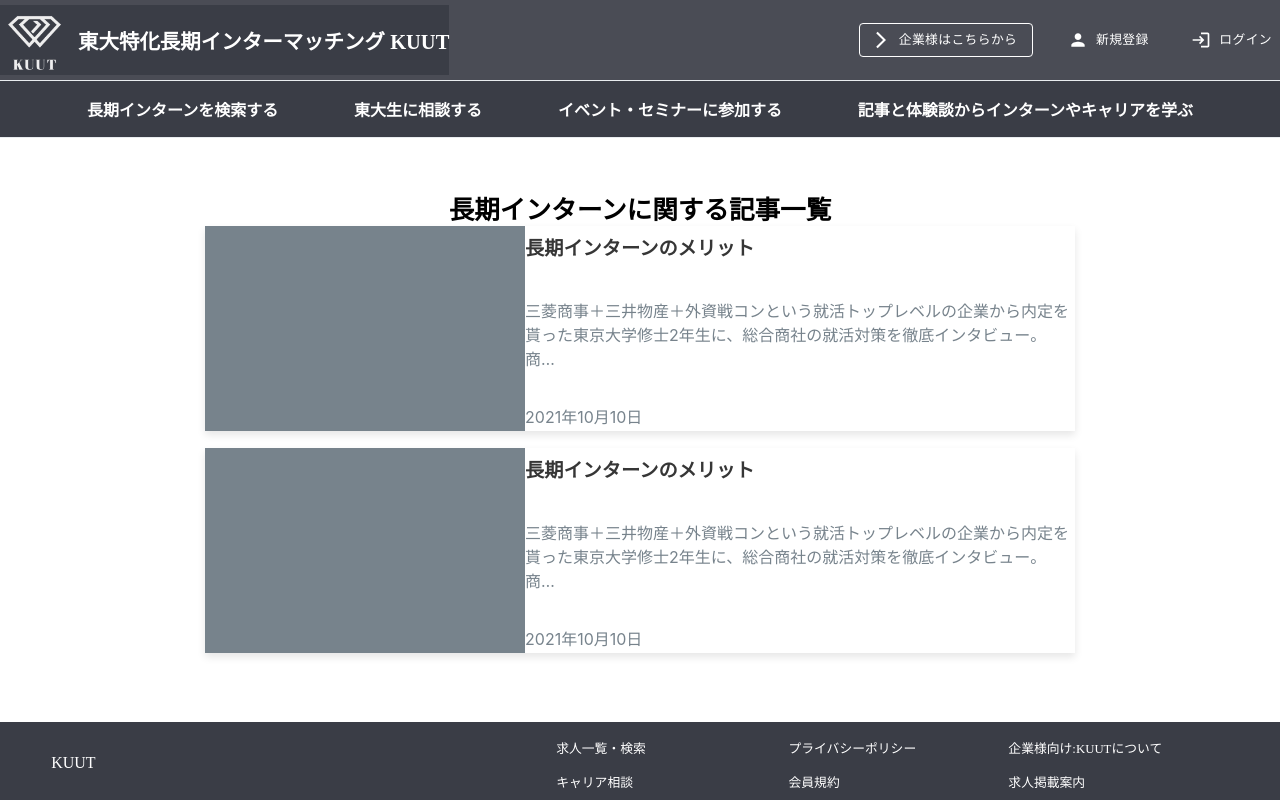
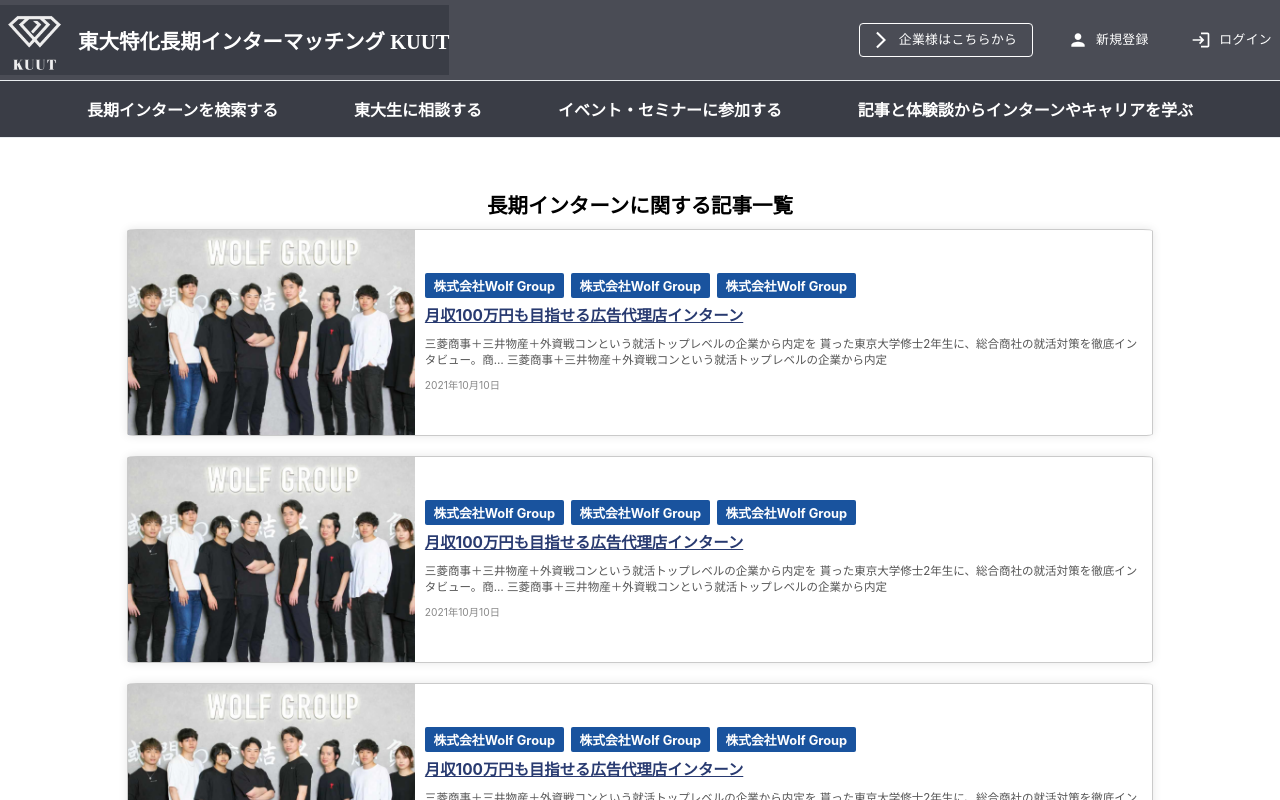
Before and after one commit to Maikooon/kuut-front, a React (Create React App) app: page /article in a window 1280 px wide. Shown: the top 800 px of the page. Built offline with nearby package versions, Linux system fonts and the light colour scheme.

Commit message:
記事のPage完了

```diff
--- a/src/assets/styles/article/articleCard.css
+++ b/src/assets/styles/article/articleCard.css
@@ -1,57 +1,128 @@
-.article-card{
-    /* height: 30%; */
-    width: 100%;
-    align-items: stretch; /* 子要素の高さを揃える */
+
+.tag{
+    width: max-content;
+    font-weight: bold;
+    color: #FEFEFE;
+    margin-bottom: 5px;
+    background-color: #19539E;
+    padding: 0.4% 1.2%;
+    border-radius: 2px;
+}
+
+.tag p{
+    margin: 0;
+    color:#FEFEFE;
+}
+.tag-row{
     display: flex;
     flex-direction: row;
-    align-items: center;
-    /* background: red; */
-    margin: 0;
-    margin-bottom: 2%;
-    padding: 0;
-    box-shadow: 0 4px 8px rgba(0, 0, 0, 0.1);
+    gap: 1%;
 }
 
-.article-card-img{
-    width: 50vw;
-    height: 16vw;
-    margin: 0;
-    padding: 0;
-    background-color: #77838C;
-}
-.article-card-img img{
-    width: 100%;
-    height: 100%;
-    object-fit: cover;
-}
-
-.article-card-text{
-    /* width: max-content; */
-    margin: 0;
-    /* background-color: #77838C; */
-}
-
-.article-card-text-title{
-    margin: 0;
-    padding: 0;
-    /* max-width: 100%; */
-    height: 16vw;
+.article {
     display: flex;
     flex-direction: column;
     justify-content: center;
-    gap: 1%;
-    overflow-wrap: break-word;
-    overflow: hidden;
+    align-items: center;
+    font-size: 0.8em;
+    color: #77838C;
+    transition: padding 0.3s ease, transform 0.3s ease;
+    /* 初期状態では余白を設定 */
+    padding: 4% 0;
+}
+
+/* .all{
+    background-color: rebeccapurple;
+    display: flex;
+    flex-direction: column;
+    justify-content: left;
+    align-items: left;
+} */
+
+@media (max-width: 800px) {
+    /* 画面幅800px以下で余白を小さくする */
+    .article {
+        padding: 4% 0; /* 上下の余白を調整 */
+    }
+}
+
+@media (max-width: 600px) {
+    /* 画面幅600px以下でさらに余白を小さくする */
+    .article {
+        padding: 4% 0; /* 上下の余白をさらに調整 */
+    }
+}
+
+@media (max-width: 300px) {
+    /* 画面幅300px以下でコンテンツがはみ出ても非表示に */
+    .article {
+        padding: 4% 0; /* 余白をゼロに */
+        overflow: hidden; /* はみ出す部分を非表示 */
+    }
+}
+
+.article-card {
+    width: 100%; /* 幅を100%に設定し、親要素に合わせる */
+    max-width: 80em; /* 最大幅を設定 */
+    height: 16em;
+    display: flex;
+    flex-direction: row;
+    justify-content: center;
+    align-items: center; /* 縦方向に中央揃え */
+    background-color: #ffffff;
+    color: #333333;
+    border: 1px solid #CACACA;
+    box-shadow: 0 0 10px rgba(0, 0, 0, 0.1);
+    border-radius: 1%;
+    margin: 10px 0; /* カード同士の間隔を確保 */
+}
+
+.article-card .image {
+    width: 40%; /* 幅を親に合わせる */
+    height: 100%; /* 高さを調整 */
+    background-color: red; /* プレースホルダー */
+    object-fit: cover; /* 画像の比率を維持 */
+}
+
+.article-card img{
+    width: 100%;
+    height: 100%;
+    object-fit: cover; /* 画像の比率を維持 */
+}
+
+.article-card .title{
+    font-size: 1.2em;
+    color: #283A70;
+    font-weight: bold;
+    text-decoration:underline;
 
 }
 
-.article-card-text-title h3{
-    font-size: 1.2em;
-    color: #363636;
-    font-weight: bold;
+.article-card .text-box {
+    width: 100%; /* 親要素に合わせた幅 */
+    max-width: 80em; /* 最大幅を設定 */
+    padding: 10px; /* 内側の余白を設定 */
+    overflow: hidden; /* はみ出た部分を隠す */
 }
 
-.article-card-text-title p{
-    font-size: 1.0em;
-    color: #77838C;
+.tag {
+    font-weight: bold; /* 太字 */
+    color: #007BFF; /* タグの色を設定 */
+    margin-bottom: 5px; /* タグとタイトルの間隔 */
 }
+
+.title {
+    font-size: 1.2em; /* タイトルのフォントサイズを設定 */
+    margin-bottom: 10px; /* タイトルと説明の間隔 */
+}
+
+.explain {
+    font-size: 0.9em; /* 説明のフォントサイズを設定 */
+    color: #555; /* 説明の文字色を設定 */
+    margin-bottom: 10px; /* 説明と日付の間隔 */
+}
+
+.date {
+    font-size: 0.8em; /* 日付のフォントサイズを設定 */
+    color: #888; /* 日付の文字色を設定 */
+}
--- a/src/components/mui/recommendCard.jsx
+++ b/src/components/mui/recommendCard.jsx
@@ -1,10 +1,10 @@
 import React from "react";
 import './../../assets/styles/recommendCard.css';
-import frontImage from './../../assets/images/front-image.png';
 import WorkIcon from '@mui/icons-material/Work';
 import CurrencyYenIcon from '@mui/icons-material/CurrencyYen';
 import AccessTimeIcon from '@mui/icons-material/AccessTime';
 import TrainIcon from '@mui/icons-material/Train';
+import WOLF from './../../assets/images/wolf.png';
 
 const PictureTitle = ({ icon, title, explain }) => {
     return (
@@ -22,7 +22,7 @@
         <>
             <div class="recommend-card">
                 <div class="image">
-                    <img src={frontImage} alt="company-image" />
+                    <img src={WOLF} alt="company-image" />
                 </div>
                 <div class="company">株式会社Wolf Group</div>
                 <div class="title">月収100万円も目指せる広告代理店インターン</div>
--- a/src/pages/Article.js
+++ b/src/pages/Article.js
@@ -3,47 +3,46 @@
 import './../assets/styles/article/article.css';
 import Footer from '../components/layout/footer';
 import './../assets/styles/article/articleCard.css';
-import ArticleImage from './..//assets/images/article/image.png';
+import WOLF from './../assets/images/wolf.png';
 
-const ArticleCard = () => {
+const Tag = ({ explain }) => {
     return (
-        <div class="article-card">
-            <div class="article-card-img">
-
-                {/* <img src={ArticleImage} alt="article-image"  /> */}
+        <>
+            <div class="tag">
+                <p>
+                    {explain}
+                </p>
             </div>
-            <div class="article-card-text">
-                <div class="article-card-text-title">
-                    <h3>長期インターンのメリット</h3>
-                    <p>三菱商事＋三井物産＋外資戦コンという就活トップレベルの企業から内定を
-                    貰った東京大学修士2年生に、総合商社の就活対策を徹底インタビュー。商…</p>
-                    <p>2021年10月10日</p>
-                </div>
-            </div>
-        </div>
+        </>
     );
 }
 
-const Card = ({ title, subtitle, image, description, date }) => {
+const ArticleCard = ({ explain }) => {
     return (
-    <div className="card">
-      <div className="card-image">
-        <img src={image} alt={title} />
+        <>
+            <div class="article-card">
+                <div class="image">
+                    <img src={WOLF} alt="company-image" />
                 </div>
-      <div className="card-content">
-        <h3 className="card-title">{title}</h3>
-        <p className="card-subtitle">{subtitle}</p>
-        <p className="card-description">{description}</p>
-        <p className="card-date">{date}</p>
+                <div class="text-box">
+                    <div class="tag-row">
+                        <Tag explain="株式会社Wolf Group"/>
+                        <Tag explain="株式会社Wolf Group"/>
+                        <Tag explain="株式会社Wolf Group"/>
+                    </div>
+
+                    <div class="title">月収100万円も目指せる広告代理店インターン</div>
+                    <div class="explain"> 三菱商事＋三井物産＋外資戦コンという就活トップレベルの企業から内定を
+                    貰った東京大学修士2年生に、総合商社の就活対策を徹底インタビュー。商…
+                    三菱商事＋三井物産＋外資戦コンという就活トップレベルの企業から内定</div>
+                    <div class="date">2021年10月10日</div>
                 </div>
             </div>
+        </>
     );
-};
-
-
+}
 
 const Article = () => {
-
     return (
         <html>
             <header>
@@ -55,7 +54,7 @@
                         {/* ここから一列にカードを並べる */}
                         <ArticleCard />
                         <ArticleCard />
-
+                        <ArticleCard />
                 </div>
 
             </body>
```
Also changed, not shown: src/assets/images/wolf.png (added). Lines whose indentation alone changed are shown as unchanged.
